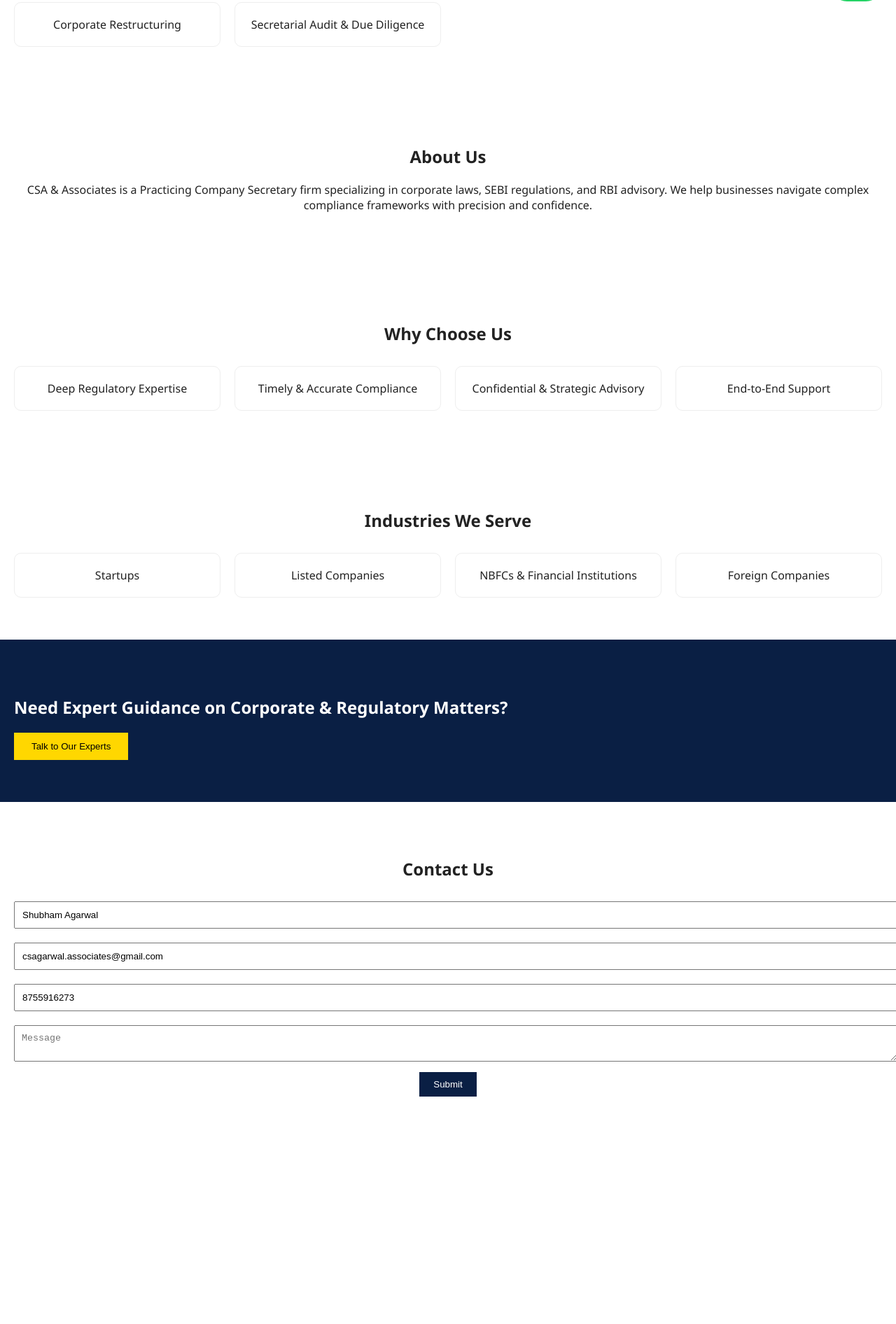
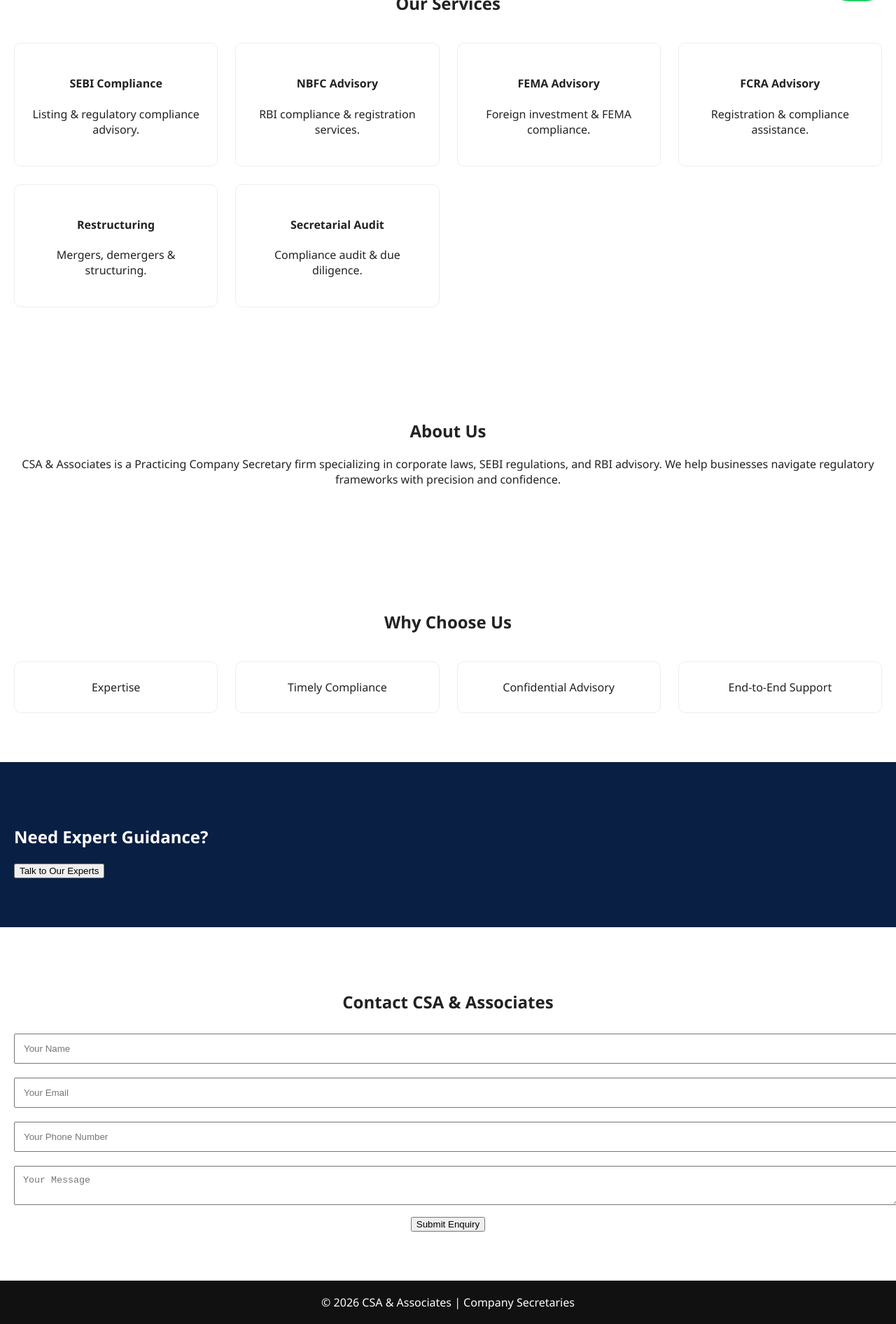
Before and after one commit to csaassociates/csaassociates, a plain HTML site: page index.html in a window 1280 px wide. Shown: the part 778-2670 px from the top of the page at 70% size. Before the commit the page ends 2405 px from the top, so only its background shows below. Drawn offline with Linux system fonts and the light colour scheme.

Commit message:
Update index.html

```diff
--- a/index.html
+++ b/index.html
@@ -6,9 +6,7 @@
 <title>CSA & Associates</title>
 
 <style>
-html {
-    scroll-behavior: smooth;
-}
+html { scroll-behavior: smooth; }
 
 body {
     margin: 0;
@@ -20,7 +18,6 @@ body {
 header {
     position: sticky;
     top: 0;
-    z-index: 1000;
     display: flex;
     justify-content: space-between;
     align-items: center;
@@ -32,135 +29,94 @@ header {
     display: flex;
     align-items: center;
     color: white;
+    font-weight: bold;
 }
 
 .logo img {
-    height: 45px;
-    margin-right: 10px;
+    height: 55px;
+    margin-right: 12px;
 }
 
 nav a {
     color: white;
     margin-left: 25px;
     text-decoration: none;
-    font-weight: 500;
-    transition: 0.3s;
 }
 
-nav a:hover {
-    color: gold;
-}
+nav a:hover { color: gold; }
 
 /* HERO */
 .hero {
-    padding: 100px 20px;
+    padding: 120px 20px;
     text-align: center;
-    background: #f4f6fb;
-    animation: fadeIn 1s ease-in;
+    background: linear-gradient(135deg, #0A1F44, #1f3c88);
+    color: white;
 }
 
-.hero h1 {
-    font-size: 36px;
-    color: #0A1F44;
-}
-
-.hero p {
-    margin-top: 10px;
-    font-size: 18px;
-}
+.hero h1 { font-size: 42px; }
 
 .cta button {
-    margin-top: 20px;
-    padding: 12px 25px;
-    background: #0A1F44;
-    color: white;
-    border: none;
-    cursor: pointer;
-    transition: 0.3s;
-}
-
-.cta button:hover {
-    background: gold;
-    color: black;
-}
-
-/* SECTIONS */
-.section {
-    padding: 60px 20px;
-    text-align: center;
-}
-
-.grid {
-    display: grid;
-    grid-template-columns: repeat(auto-fit, minmax(250px, 1fr));
-    gap: 20px;
-    margin-top: 30px;
-}
-
-.card {
-    padding: 20px;
-    border: 1px solid #eee;
-    border-radius: 10px;
-    transition: 0.3s;
-}
-
-.card:hover {
-    transform: translateY(-5px);
-    box-shadow: 0px 10px 20px rgba(0,0,0,0.1);
-}
-
-/* FINAL CTA */
-.final-cta {
-    background: #0A1F44;
-    color: white;
-    padding: 60px 20px;
-}
-
-.final-cta button {
-    padding: 12px 25px;
+    margin-top: 25px;
+    padding: 14px 28px;
     background: gold;
     border: none;
     cursor: pointer;
 }
 
+/* SECTIONS */
+.section { padding: 70px 20px; text-align: center; }
+
+.grid {
+    display: grid;
+    grid-template-columns: repeat(auto-fit, minmax(250px, 1fr));
+    gap: 25px;
+    margin-top: 40px;
+}
+
+.card {
+    padding: 25px;
+    border-radius: 10px;
+    background: #fff;
+    border: 1px solid #eee;
+}
+
+/* CTA */
+.final-cta {
+    background: #0A1F44;
+    color: white;
+    padding: 70px 20px;
+}
+
 /* CONTACT */
 .contact input, .contact textarea {
     width: 100%;
-    padding: 10px;
+    padding: 12px;
     margin: 10px 0;
 }
 
-.contact button {
-    padding: 10px 20px;
-    background: #0A1F44;
+/* FOOTER */
+footer {
+    background: #111;
     color: white;
-    border: none;
+    text-align: center;
+    padding: 20px;
 }
 
-/* WHATSAPP BUTTON */
+/* WHATSAPP */
 .whatsapp {
     position: fixed;
     bottom: 20px;
     right: 20px;
     background: #25D366;
+    padding: 12px 18px;
     color: white;
-    padding: 12px 18px;
     border-radius: 50px;
     text-decoration: none;
-    font-weight: bold;
-}
-
-/* ANIMATION */
-@keyframes fadeIn {
-    from {opacity: 0;}
-    to {opacity: 1;}
 }
 
 /* MOBILE */
 @media(max-width:768px){
-    header {
-        flex-direction: column;
-    }
+    header { flex-direction: column; }
 }
 </style>
 </head>
@@ -174,9 +130,9 @@ nav a:hover {
     </div>
     <nav>
         <a href="#">Home</a>
-        <a href="#">Services</a>
-        <a href="#">About</a>
-        <a href="#">Contact</a>
+        <a href="#services">Services</a>
+        <a href="#about">About</a>
+        <a href="#contact">Contact</a>
     </nav>
 </header>
 
@@ -189,61 +145,59 @@ nav a:hover {
     <p><i>Trusted advisory partner for corporate, regulatory and compliance matters</i></p>
 </section>
 
-<section class="section">
+<section class="section" id="services">
     <h2>Our Services</h2>
     <div class="grid">
-        <div class="card">SEBI & Listing Compliance</div>
-        <div class="card">NBFC & RBI Advisory</div>
-        <div class="card">FEMA & FDI Advisory</div>
-        <div class="card">FCRA Advisory</div>
-        <div class="card">Corporate Restructuring</div>
-        <div class="card">Secretarial Audit & Due Diligence</div>
+        <div class="card"><h4>SEBI Compliance</h4><p>Listing & regulatory compliance advisory.</p></div>
+        <div class="card"><h4>NBFC Advisory</h4><p>RBI compliance & registration services.</p></div>
+        <div class="card"><h4>FEMA Advisory</h4><p>Foreign investment & FEMA compliance.</p></div>
+        <div class="card"><h4>FCRA Advisory</h4><p>Registration & compliance assistance.</p></div>
+        <div class="card"><h4>Restructuring</h4><p>Mergers, demergers & structuring.</p></div>
+        <div class="card"><h4>Secretarial Audit</h4><p>Compliance audit & due diligence.</p></div>
     </div>
 </section>
 
-<section class="section">
+<section class="section" id="about">
     <h2>About Us</h2>
-    <p>CSA & Associates is a Practicing Company Secretary firm specializing in corporate laws, SEBI regulations, and RBI advisory. We help businesses navigate complex compliance frameworks with precision and confidence.</p>
+    <p>CSA & Associates is a Practicing Company Secretary firm specializing in corporate laws, SEBI regulations, and RBI advisory. We help businesses navigate regulatory frameworks with precision and confidence.</p>
 </section>
 
 <section class="section">
     <h2>Why Choose Us</h2>
     <div class="grid">
-        <div class="card">Deep Regulatory Expertise</div>
-        <div class="card">Timely & Accurate Compliance</div>
-        <div class="card">Confidential & Strategic Advisory</div>
+        <div class="card">Expertise</div>
+        <div class="card">Timely Compliance</div>
+        <div class="card">Confidential Advisory</div>
         <div class="card">End-to-End Support</div>
     </div>
 </section>
 
-<section class="section">
-    <h2>Industries We Serve</h2>
-    <div class="grid">
-        <div class="card">Startups</div>
-        <div class="card">Listed Companies</div>
-        <div class="card">NBFCs & Financial Institutions</div>
-        <div class="card">Foreign Companies</div>
-    </div>
-</section>
-
 <section class="final-cta">
-    <h2>Need Expert Guidance on Corporate & Regulatory Matters?</h2>
+    <h2>Need Expert Guidance?</h2>
     <button onclick="window.location='#contact'">Talk to Our Experts</button>
 </section>
 
+<!-- WORKING CONTACT FORM -->
 <section class="section contact" id="contact">
-    <h2>Contact Us</h2>
-    <input type="text" value="Shubham Agarwal">
-    <input type="email" value="csagarwal.associates@gmail.com">
-    <input type="text" value="8755916273">
-    <textarea placeholder="Message"></textarea>
-    <button>Submit</button>
+    <h2>Contact CSA & Associates</h2>
+
+    <form action="https://formspree.io/f/mlgoddwb" method="POST">
+        <input type="text" name="Name" placeholder="Your Name" required>
+        <input type="email" name="Email" placeholder="Your Email" required>
+        <input type="tel" name="Phone" placeholder="Your Phone Number" required>
+        <textarea name="Message" placeholder="Your Message" required></textarea>
+
+        <input type="hidden" name="_subject" value="New Enquiry - CSA Website">
+
+        <button type="submit">Submit Enquiry</button>
+    </form>
 </section>
 
-<!-- WhatsApp -->
-<a class="whatsapp" href="https://wa.me/918755916273" target="_blank">
-    Chat
-</a>
+<footer>
+    © 2026 CSA & Associates | Company Secretaries
+</footer>
+
+<a class="whatsapp" href="https://wa.me/918755916273" target="_blank">Chat</a>
 
 </body>
 </html>
```
